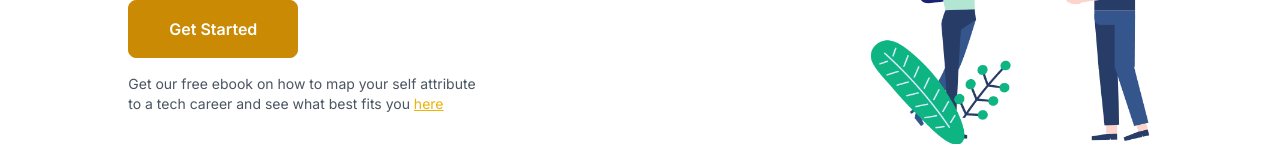
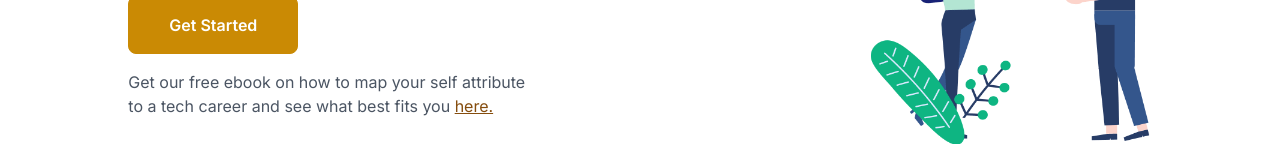
Before and after one commit to akinabudu/landingpage, a Next.js app: page / in a window 1280 px wide. Shown: the part 441-609 px from the top of the page. Built offline with nearby package versions, Linux system fonts and the light colour scheme; no server answers.

Commit message:
Add: Provider

```diff
--- a/app/layout.tsx
+++ b/app/layout.tsx
@@ -2,6 +2,7 @@ import './globals.css'
 import type { Metadata } from 'next'
 import { Inter } from 'next/font/google'
 import { Toaster } from "@/components/ui/toaster"
+import Provider from './provider'
 
 const inter = Inter({ subsets: ['latin'] })
 
@@ -17,7 +18,10 @@ export default function RootLayout({
 }) {
   return (
     <html lang="en">
-      <body className={inter.className}>{children}
+      <body className={inter.className}>
+        <Provider>
+          {children}
+          </Provider>
       <Toaster />
 
       </body>
--- a/app/page.tsx
+++ b/app/page.tsx
@@ -103,11 +103,11 @@ export default function Home() {
             >
               Get Started
             </Link>
-            <div className="text-sm">
+            <div className="text-md">
               Get our free ebook on how to map your self attribute <br /> to a
               tech career and see what best fits you{" "}
-              <Link className="underline text-yellow-500" href="#giveaway">
-                here
+              <Link className="underline text-yellow-800" href="#giveaway">
+                here.
               </Link>
             </div>
           </motion.div>
--- /dev/null
+++ b/app/provider.tsx
@@ -0,0 +1,24 @@
+'use client'
+import React from 'react'
+import TawkMessengerReact from "@tawk.to/tawk-messenger-react";
+import { useRef } from "react";
+
+
+
+
+export default function Provider({  children,
+}: {
+  children: React.ReactNode}) {
+    const tawkMessengerRef: any = useRef();
+
+  return (
+    <>
+    <TawkMessengerReact
+        propertyId={process.env.NEXT_PUBLIC_TAWKTO_PROPERTY_ID}
+        widgetId={process.env.NEXT_PUBLIC_TAWKTO_WIDGET_ID}
+        ref={tawkMessengerRef}
+      />
+      {children}
+    </>
+  )
+}
--- /dev/null
+++ b/new.d.ts
@@ -0,0 +1 @@
+declare module '@tawk.to/tawk-messenger-react';
--- a/package.json
+++ b/package.json
@@ -12,6 +12,7 @@
     "@hubspot/api-client": "^10.0.0",
     "@radix-ui/react-slot": "^1.0.2",
     "@radix-ui/react-toast": "^1.1.5",
+    "@tawk.to/tawk-messenger-react": "^2.0.2",
     "axios": "^1.5.1",
     "class-variance-authority": "^0.7.0",
     "clsx": "^2.0.0",
```
Also changed, not shown: 1 other file (tests, documents, lock files or other folders).
